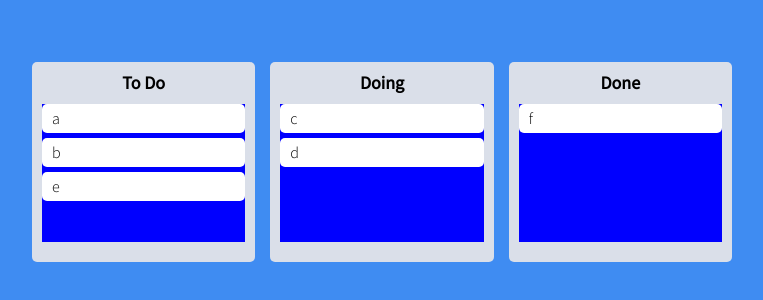
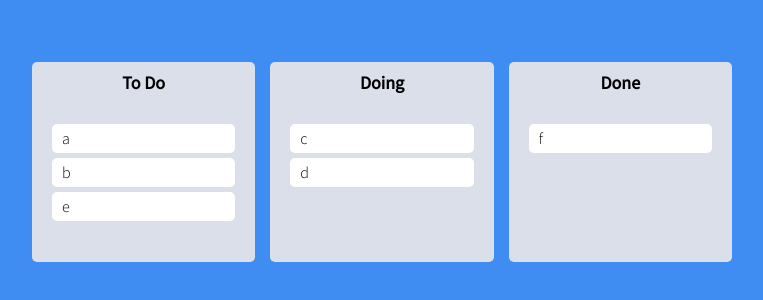
Before and after one commit to ng-lee/react-masterclass-2021-part-3, a React (Create React App) app: page / in a window 1280 px wide. Shown: the part 238-538 px from the top of the page, without its empty margins (258-1021 px from the left). Built offline with nearby package versions, Linux system fonts and the light colour scheme.

Commit message:
draggable snapshot and styles

```diff
--- a/src/components/Board.tsx
+++ b/src/components/Board.tsx
@@ -4,7 +4,6 @@
 
 const Wrapper = styled.div`
   width: 300px;
-  padding: 20px 10px;
   padding-top: 10px;
   background-color: ${(props) => props.theme.boardColor};
   border-radius: 5px;
@@ -27,8 +26,13 @@
 
 const Area = styled.div<IAreaProps>`
   background-color: ${(props) =>
-    props.isDraggingOver ? "pink" : props.isDraggingFromThis ? "red" : "blue"};
+    props.isDraggingOver
+      ? "#dfe6e9"
+      : props.isDraggingFromThis
+      ? "#b2bec3"
+      : "transparent"};
   flex-grow: 1;
+  padding: 20px;
 `;
 
 interface IBoardProps {
--- a/src/components/DraggableCard.tsx
+++ b/src/components/DraggableCard.tsx
@@ -2,11 +2,14 @@
 import { Draggable } from "react-beautiful-dnd";
 import styled from "styled-components";
 
-const Card = styled.div`
+const Card = styled.div<{ isDragging: boolean }>`
   border-radius: 5px;
+  margin-bottom: 5px;
   padding: 5px 10px;
-  background-color: ${(props) => props.theme.cardColor};
-  margin-bottom: 5px;
+  background-color: ${(props) =>
+    props.isDragging ? "#74b9ff" : props.theme.cardColor};
+  box-shadow: ${(props) =>
+    props.isDragging ? "0px 2px 5px rgba(0,0,0,0.1)" : "none"};
 `;
 
 interface IDraggableProps {
@@ -17,8 +20,9 @@
 function DraggableCard({ toDo, index }: IDraggableProps) {
   return (
     <Draggable draggableId={toDo} index={index}>
-      {(provided) => (
+      {(provided, snapshot) => (
         <Card
+          isDragging={snapshot.isDragging}
           ref={provided.innerRef}
           {...provided.draggableProps}
           {...provided.dragHandleProps}
```
